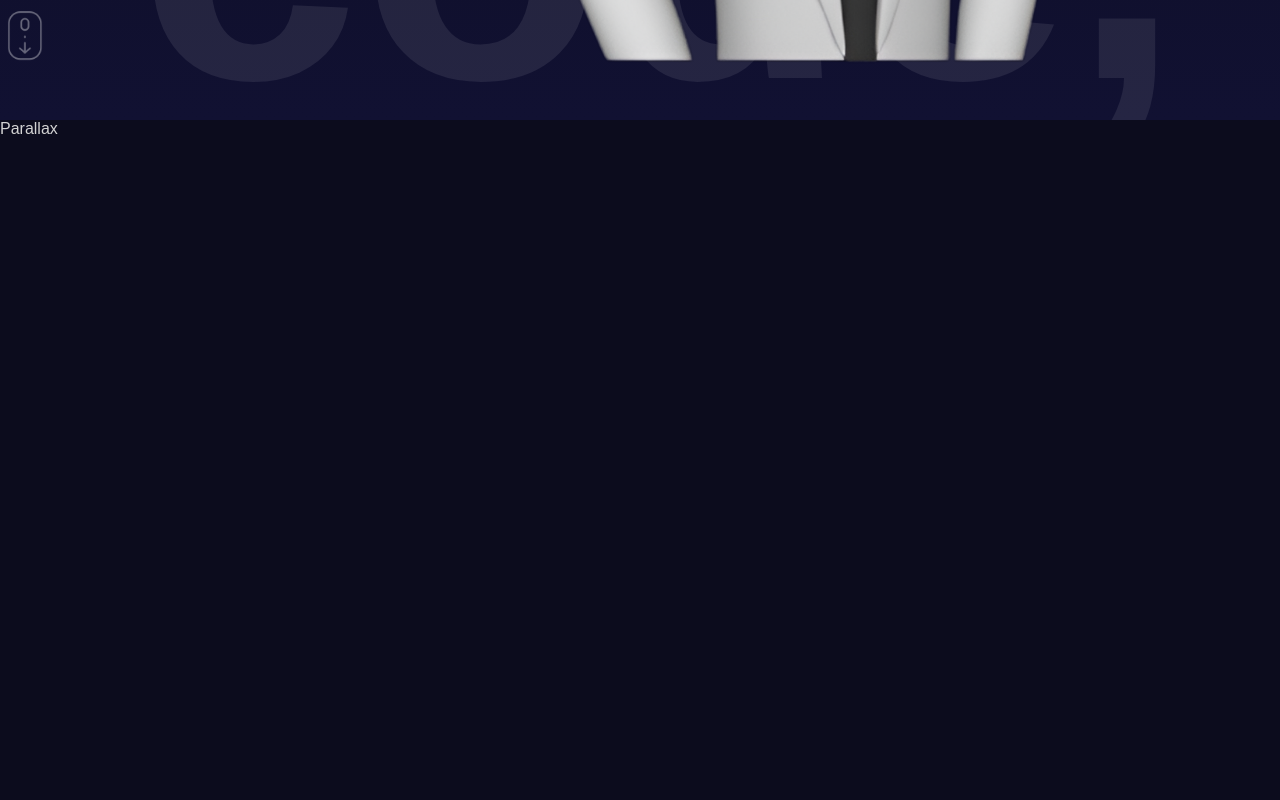
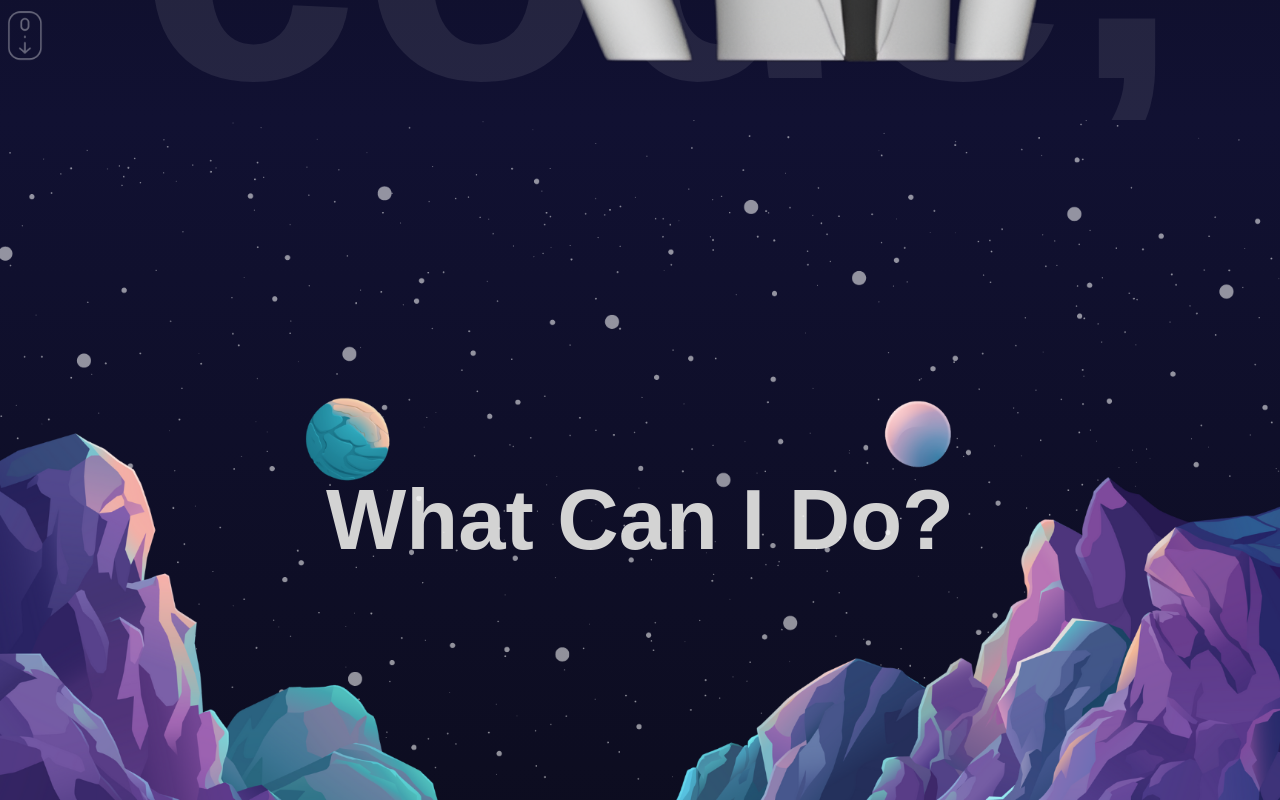
Before and after one commit to patel-param-09/personal-portfolio, a React (Vite) app: page / in a window 1280 px wide. Shown: the part 680-1480 px from the top of the page. Built offline with nearby package versions, Linux system fonts and the light colour scheme.

Commit message:
create a Parallax(Section)

```diff
--- a/src/App.jsx
+++ b/src/App.jsx
@@ -2,6 +2,7 @@ import React from "react";
 import "./app.scss";
 import NavBar from "./components/NavBar/NavBar";
 import Home from "./components/Home/Home";
+import Parallax from "./components/Parallax/Parallax";
 
 const App = () => {
   return (
@@ -10,9 +11,13 @@ const App = () => {
         <NavBar />
         <Home />
       </section>
-      <section id="Skills">Parallax</section>
+      <section id="Skills">
+        <Parallax type="skills" />
+      </section>
       <section>Skills</section>
-      <section id="Projects">Parallax</section>
+      <section id="Projects">
+        <Parallax type="projects" />
+      </section>
       <section>Projects</section>
       <section id="About">Parallax</section>
       <section>About</section>
--- /dev/null
+++ b/src/components/Parallax/Parallax.jsx
@@ -0,0 +1,44 @@
+import React, { useRef } from "react";
+import "./parallax.scss";
+import { motion, useScroll, useTransform } from "motion/react";
+
+const Parallax = ({ type }) => {
+  const ref = useRef();
+  const { scrollYProgress } = useScroll({
+    target: ref,
+    offset: ["start start", "end start"],
+  });
+
+  const yText = useTransform(scrollYProgress, [0, 1], ["0%", "500%"]);
+  const yBg = useTransform(scrollYProgress, [0, 1], ["0%", "100%"]);
+  return (
+    <div
+      ref={ref}
+      className="parallax"
+      style={{
+        background: `${
+          type === "skills"
+            ? "linear-gradient(180deg, #111132, #0c0c1d)"
+            : "linear-gradient(180deg, #111132, #505064)"
+        }`,
+      }}
+    >
+      <motion.h1 style={{ y: yText }}>
+        {type === "skills" ? "What Can I Do?" : "What Have I Built?"}
+      </motion.h1>
+      <motion.div className="mountains"></motion.div>
+      <motion.div
+        style={{
+          y: yBg,
+          backgroundImage: `url(${
+            type === "skills" ? "/planets.png" : "/sun.png"
+          })`,
+        }}
+        className="planets"
+      ></motion.div>
+      <motion.div style={{ x: yBg }} className="stars"></motion.div>
+    </div>
+  );
+};
+
+export default Parallax;
--- /dev/null
+++ b/src/components/Parallax/parallax.scss
@@ -0,0 +1,41 @@
+.parallax{
+    width: 100%;
+    height: 100%;
+    position: relative;
+    display: flex;
+    align-items: center;
+    justify-content: center;
+    overflow: hidden;
+
+    h1{
+        font-size: 85px;
+    }
+
+    .mountains{
+        background: url('/mountains.png');
+        background-size: cover;
+        background-position: bottom;
+        width: 100%;
+        height: 100%;
+        position: absolute;
+        z-index: 3;
+    }
+    .planets{
+        background: url('/planets.png');
+        background-size: cover;
+        background-position: bottom;
+        width: 100%;
+        height: 100%;
+        position: absolute;
+        z-index: 2;
+    }
+    .stars{
+        background: url('/stars.png');
+        background-size: cover;
+        background-position: bottom;
+        width: 100%;
+        height: 100%;
+        position: absolute;
+        z-index: 1;
+    }
+}
--- a/src/components/Sidebar/sidebar.scss
+++ b/src/components/Sidebar/sidebar.scss
@@ -8,6 +8,7 @@
 
     .bg{
         position: fixed;
+        z-index: 999;
         top: 0 ;
         left: 0;
         bottom: 0;
@@ -27,11 +28,12 @@
             a{
                 font-size: 40px;
             }
+        }
     }
-}
 
 
-button{
+    button{
+    z-index: 999;
     width: 50px;
     height: 50px;
     border-radius: 50%;
```
